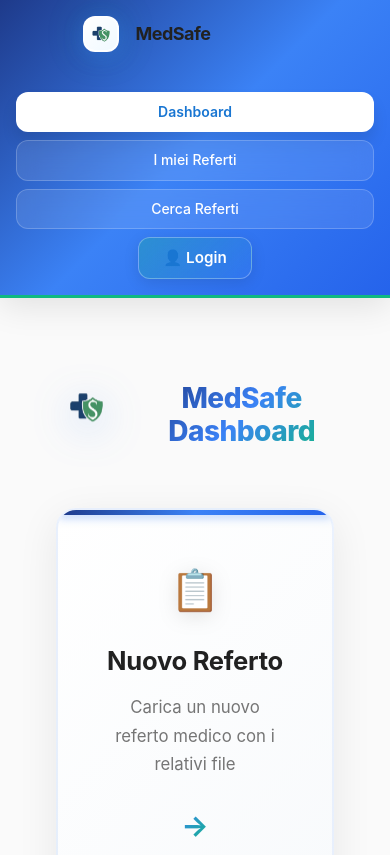
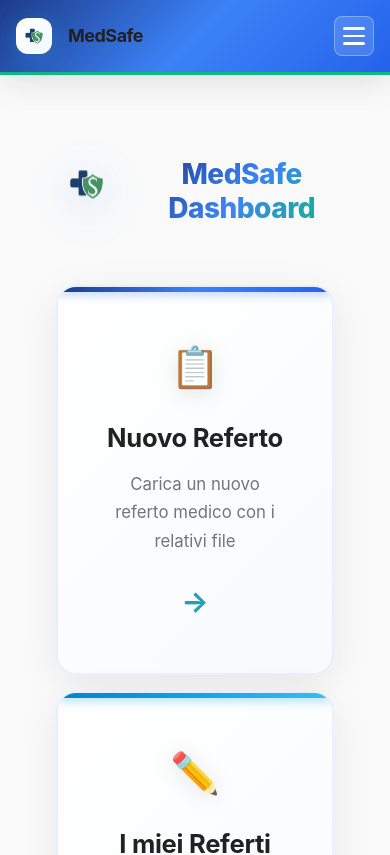
Before and after one commit to Gianmy02/MedSafe, an Angular app in the folder medsafe-frontend/: page / in a window 390 px wide. Shown: the top 855 px of the page. Built offline with nearby package versions, Linux system fonts and the light colour scheme; no server answers.

Commit message:
menu on mobile

```diff
--- a/medsafe-frontend/src/app/app.component.scss
+++ b/medsafe-frontend/src/app/app.component.scss
@@ -207,6 +207,68 @@ footer {
   }
 }
 
+/* ==================== HAMBURGER & MOBILE CONTROLS ==================== */
+
+.mobile-controls {
+  display: none;
+  /* Hidden on desktop */
+  align-items: center;
+  gap: var(--spacing-sm);
+}
+
+.hamburger {
+  display: flex;
+  flex-direction: column;
+  justify-content: center;
+  align-items: center;
+  width: 40px;
+  height: 40px;
+  background: rgba(255, 255, 255, 0.15);
+  border: 1px solid rgba(255, 255, 255, 0.3);
+  border-radius: 8px;
+  cursor: pointer;
+  padding: 6px;
+  gap: 5px;
+  transition: all 0.3s ease;
+
+  span {
+    display: block;
+    width: 22px;
+    height: 2.5px;
+    background: white;
+    border-radius: 2px;
+    transition: all 0.3s ease;
+  }
+
+  &:hover {
+    background: rgba(255, 255, 255, 0.25);
+  }
+
+  &.open {
+    span:nth-child(1) {
+      transform: translateY(7.5px) rotate(45deg);
+    }
+
+    span:nth-child(2) {
+      opacity: 0;
+      transform: scaleX(0);
+    }
+
+    span:nth-child(3) {
+      transform: translateY(-7.5px) rotate(-45deg);
+    }
+  }
+}
+
+/* Desktop: hide mobile controls, show desktop logout */
+.mobile-logout {
+  display: none;
+}
+
+.desktop-logout {
+  display: inline-flex;
+}
+
 /* ==================== RESPONSIVE DESIGN ==================== */
 
 /* Tablet (768px - 1024px) */
@@ -246,12 +308,10 @@ footer {
 @media (max-width: 768px) {
   .navbar {
     padding: var(--spacing-md);
-    flex-direction: column;
-    align-items: stretch;
+    flex-wrap: wrap;
 
     .navbar-brand {
-      justify-content: center;
-      margin-bottom: var(--spacing-md);
+      flex: 1;
 
       .logo {
         width: 40px;
@@ -262,21 +322,56 @@ footer {
       h1 {
         font-size: var(--text-xl);
       }
+
+      .navbar-heartbeat {
+        display: none;
+      }
     }
 
     .nav-links {
+      display: none;
       width: 100%;
+      flex-direction: column;
       gap: var(--spacing-sm);
-      justify-content: center;
+      padding-top: var(--spacing-md);
+      border-top: 1px solid rgba(255, 255, 255, 0.15);
+      margin-top: var(--spacing-sm);
+
+      &.nav-open {
+        display: flex;
+        animation: navSlideDown 0.3s ease-out;
+      }
 
       a,
       .btn-logout {
-        flex: 1;
+        width: 100%;
         text-align: center;
-        padding: var(--spacing-sm);
+        padding: var(--spacing-sm) var(--spacing-md);
         font-size: var(--text-sm);
+        border-radius: 10px;
+      }
+
+      .welcome-user {
+        order: -1;
+        margin-bottom: var(--spacing-xs);
       }
     }
+  }
+
+  /* Show hamburger + mobile logout on mobile */
+  .mobile-controls {
+    display: flex;
+  }
+
+  .mobile-logout {
+    display: inline-flex;
+    padding: var(--spacing-xs) var(--spacing-md) !important;
+    font-size: var(--text-sm) !important;
+  }
+
+  /* Hide the desktop logout inside nav-links */
+  .desktop-logout {
+    display: none !important;
   }
 
   .content {
@@ -306,15 +401,18 @@ footer {
         font-size: var(--text-lg);
       }
     }
+  }
+}
 
-    .nav-links {
-      flex-direction: column;
+@keyframes navSlideDown {
+  from {
+    opacity: 0;
+    transform: translateY(-10px);
+  }
 
-      a,
-      .btn-logout {
-        width: 100%;
-      }
-    }
+  to {
+    opacity: 1;
+    transform: translateY(0);
   }
 }
 
--- a/medsafe-frontend/src/app/app.component.ts
+++ b/medsafe-frontend/src/app/app.component.ts
@@ -21,18 +21,25 @@ import { User } from './models/user.model';
             <polyline points="0,20 20,20 28,6 36,34 44,20 55,20 65,6 73,34 81,20 120,20" fill="none" stroke="#10b981" stroke-width="2.5" stroke-linecap="round" stroke-linejoin="round"/>
           </svg>
         </a>
-        <div class="nav-links">
-          <a routerLink="/" routerLinkActive="active" [routerLinkActiveOptions]="{exact: true}">Dashboard</a>
-          <a *ngIf="user?.enabled" routerLink="/upload" routerLinkActive="active">Nuovo Referto</a>
-          <a routerLink="/edit" routerLinkActive="active">I miei Referti</a>
-          <a routerLink="/referti" routerLinkActive="active">Cerca Referti</a>
-          <a *ngIf="user?.role === 'ADMIN'" routerLink="/utenti" routerLinkActive="active">Elenco Utenti</a>
-          <a *ngIf="user" routerLink="/profilo" class="welcome-user" routerLinkActive="active">
+        <!-- Mobile controls: logout + hamburger -->
+        <div class="mobile-controls">
+          <button *ngIf="user" class="btn-logout mobile-logout" (click)="logout()">Logout</button>
+          <button class="hamburger" (click)="toggleMenu()" [class.open]="menuOpen" aria-label="Menu">
+            <span></span><span></span><span></span>
+          </button>
+        </div>
+        <div class="nav-links" [class.nav-open]="menuOpen">
+          <a routerLink="/" routerLinkActive="active" [routerLinkActiveOptions]="{exact: true}" (click)="closeMenu()">Dashboard</a>
+          <a *ngIf="user?.enabled" routerLink="/upload" routerLinkActive="active" (click)="closeMenu()">Nuovo Referto</a>
+          <a routerLink="/edit" routerLinkActive="active" (click)="closeMenu()">I miei Referti</a>
+          <a routerLink="/referti" routerLinkActive="active" (click)="closeMenu()">Cerca Referti</a>
+          <a *ngIf="user?.role === 'ADMIN'" routerLink="/utenti" routerLinkActive="active" (click)="closeMenu()">Elenco Utenti</a>
+          <a *ngIf="user" routerLink="/profilo" class="welcome-user" routerLinkActive="active" (click)="closeMenu()">
             <span class="user-main">{{ getDoctorEmoji() }} {{ getDoctorTitle() }} {{ user.fullName }}</span>
             <span *ngIf="user.specializzazione" class="user-spec">Specializzato in: {{ formatSpecialization(user.specializzazione) }}</span>
           </a>
-          <span *ngIf="!user && !isLoading" class="welcome-user" (click)="login()" style="cursor: pointer;">👤 Login</span>
-          <button *ngIf="user" class="btn-logout" (click)="logout()">Logout</button>
+          <span *ngIf="!user && !isLoading" class="welcome-user" (click)="login(); closeMenu()" style="cursor: pointer;">👤 Login</span>
+          <button *ngIf="user" class="btn-logout desktop-logout" (click)="logout()">Logout</button>
         </div>
       </nav>
 
@@ -51,6 +58,7 @@ export class AppComponent implements OnInit {
   title = 'medsafe-frontend';
   user: User | null = null;
   isLoading = true;
+  menuOpen = false;
 
   constructor(private userService: UserService, private authService: AuthService) {
 
@@ -121,4 +129,12 @@ export class AppComponent implements OnInit {
   logout(): void {
     this.authService.logout();
   }
+
+  toggleMenu(): void {
+    this.menuOpen = !this.menuOpen;
+  }
+
+  closeMenu(): void {
+    this.menuOpen = false;
+  }
 }
```
Also changed, not shown: 1 other file (tests, documents, lock files or other folders).
